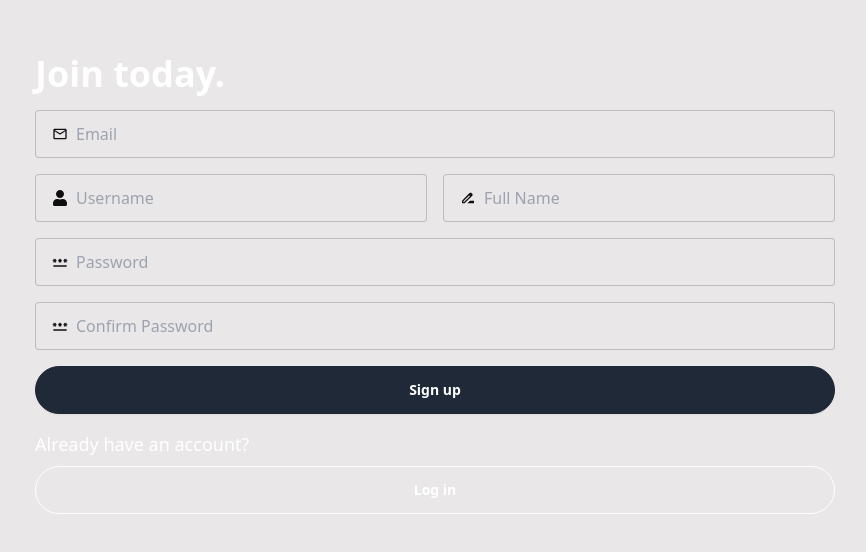
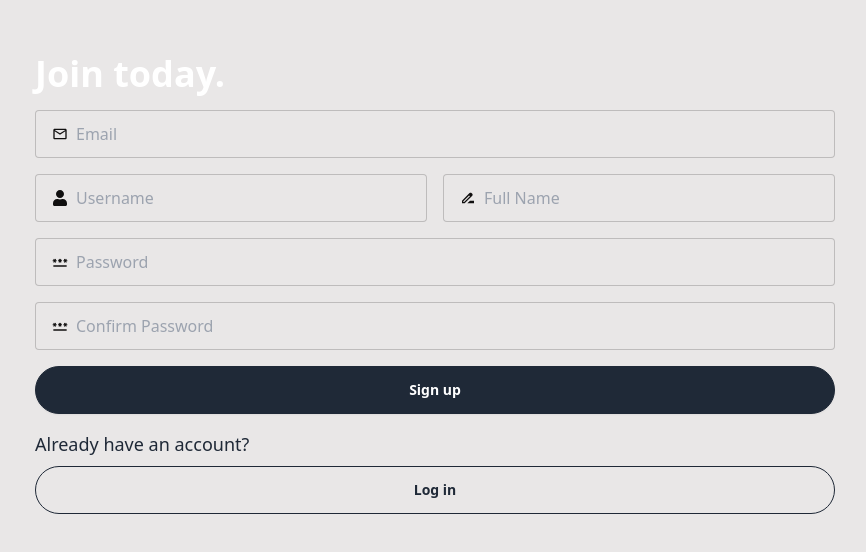
Before and after one commit to Granger007/Forumfy, a React (Vite) app in the folder frontend/: page /signup in a window 1280 px wide. Shown: the part 186-738 px from the top of the page, without its empty margins (205-1071 px from the left). Built offline with nearby package versions, Linux system fonts and the light colour scheme; no server answers.

Commit message:
Updated SignUpPage.jsx

```diff
--- a/frontend/src/pages/auth/signup/SignUpPage.jsx
+++ b/frontend/src/pages/auth/signup/SignUpPage.jsx
@@ -124,9 +124,9 @@ const SignUpPage = () => {
 					{isError && <p className="text-red-500">{error.message}</p>}
 				</form>
 				<div className="flex flex-col lg:w-2/3 gap-2 mt-4">
-					<p className="text-white text-lg">Already have an account?</p>
+					<p className="text-primary text-lg">Already have an account?</p>
 					<Link to="/login">
-						<button className="btn rounded-full btn-white text-white btn-outline w-full">Log in</button>
+						<button className="btn rounded-full btn-primary text-white btn-outline w-full">Log in</button>
 					</Link>
 				</div>
 			</div>
```
